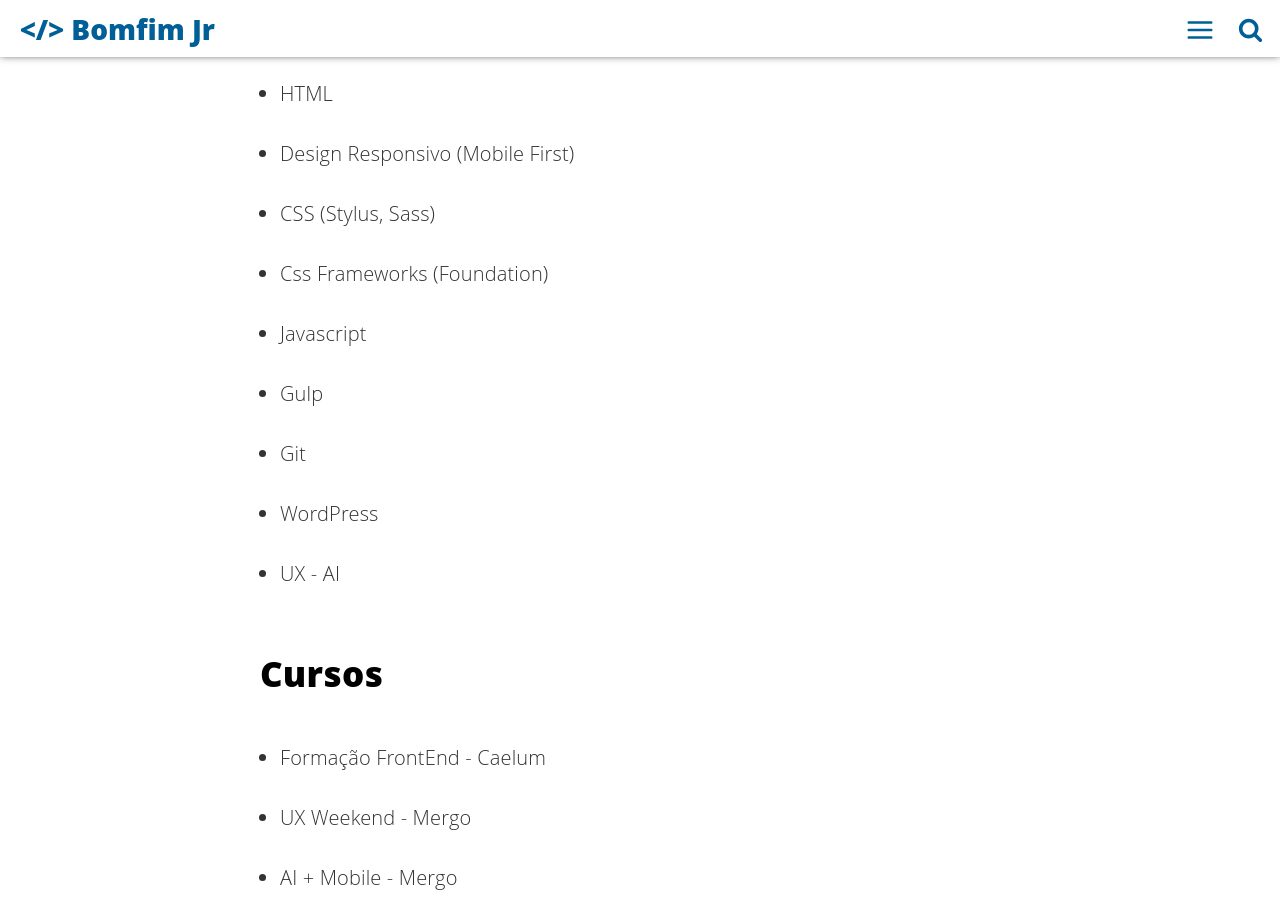
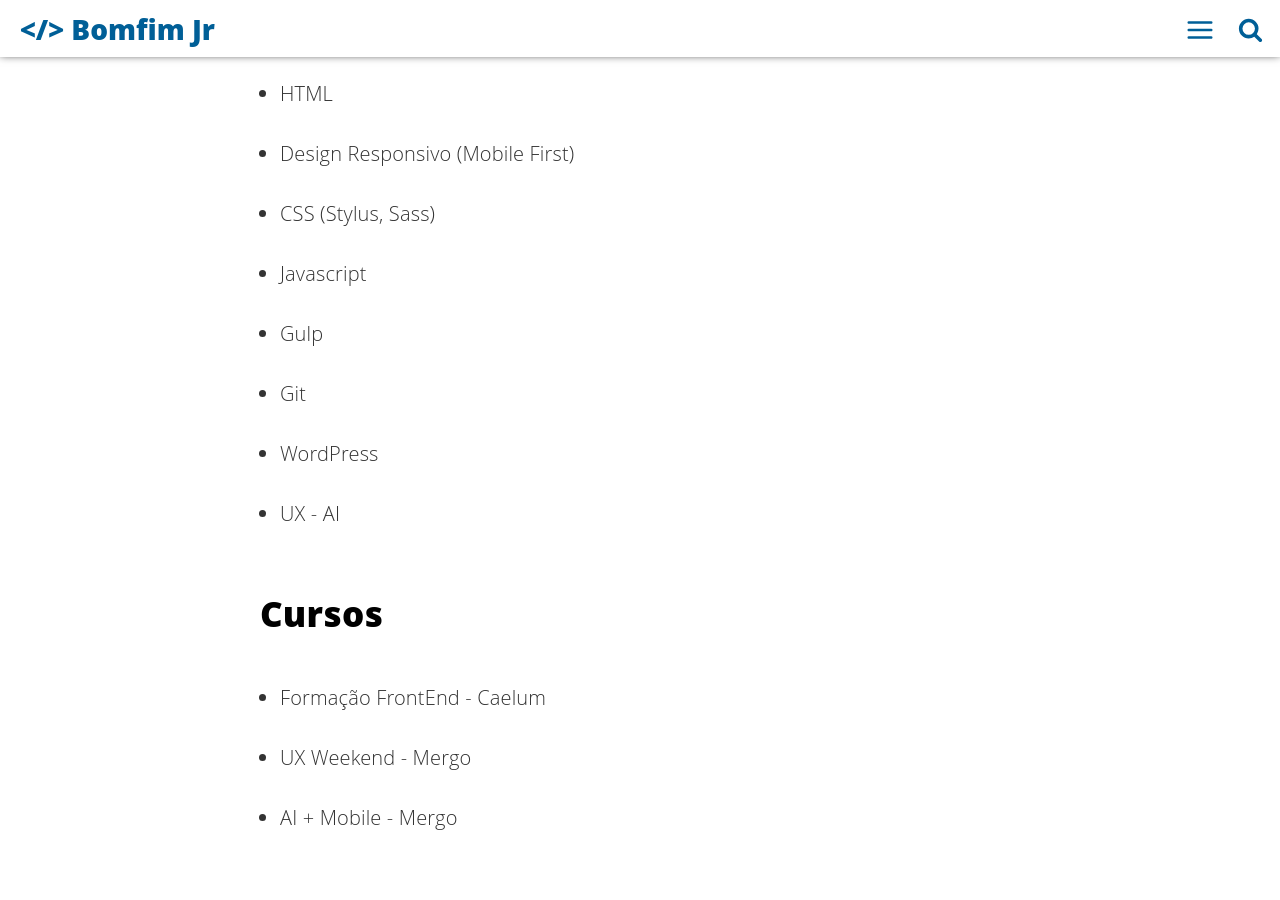
Before and after one commit to bfmjr/bfmjr.github.io, a Jekyll site: the page built from about.html, in a window 1280 px wide and 900 px high, scrolled down 1224 px. Built offline with Jekyll 4.4.1, drawn with Linux system fonts in a browser that asks for light colours.

Commit message:
Update about.html

```diff
--- a/about.html
+++ b/about.html
@@ -24,7 +24,6 @@ description: "Sou o João Bomfim Jr, FrontEnd Developer."
 	<li>HTML</li>
 	<li>Design Responsivo (Mobile First)</li>
 	<li>CSS (Stylus, Sass)</li>
-	<li>Css Frameworks (Foundation)</li>
 	<li>Javascript</li>
 	<li>Gulp</li>
 	<li>Git</li>
```
